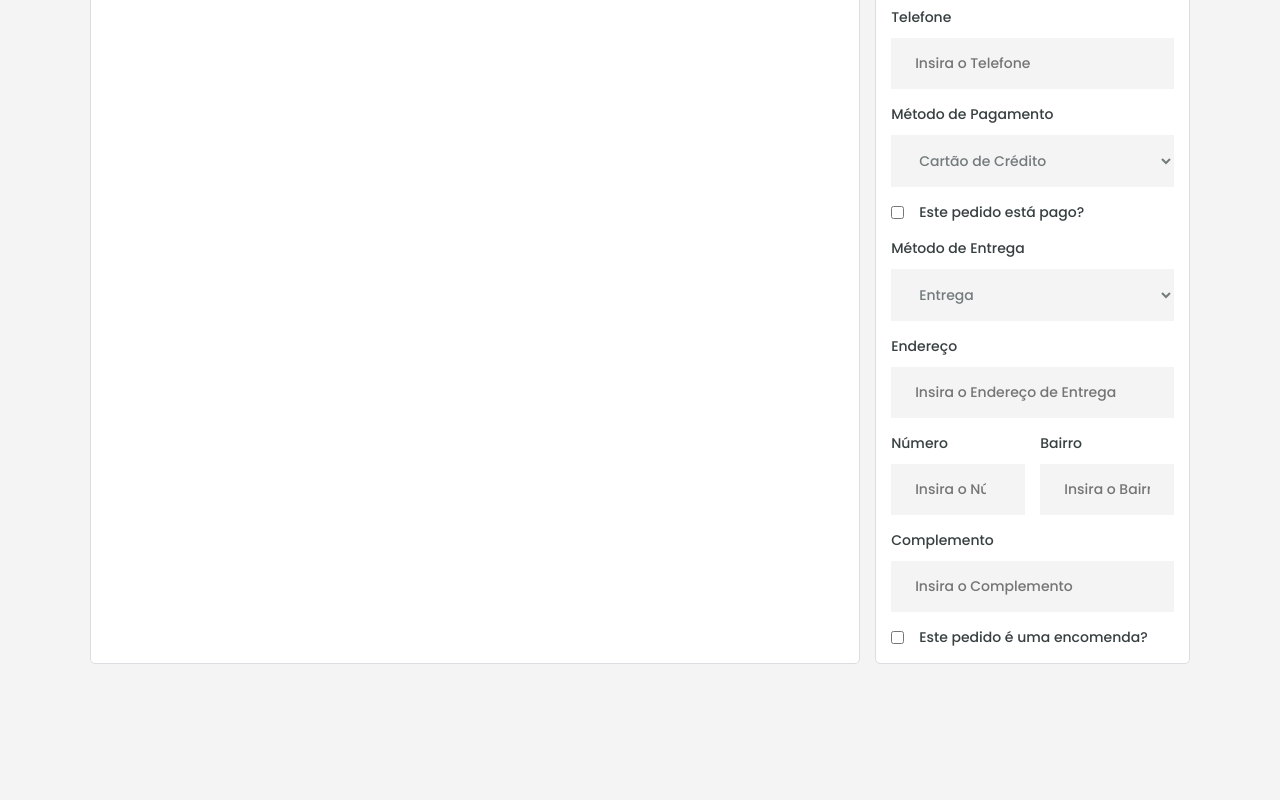
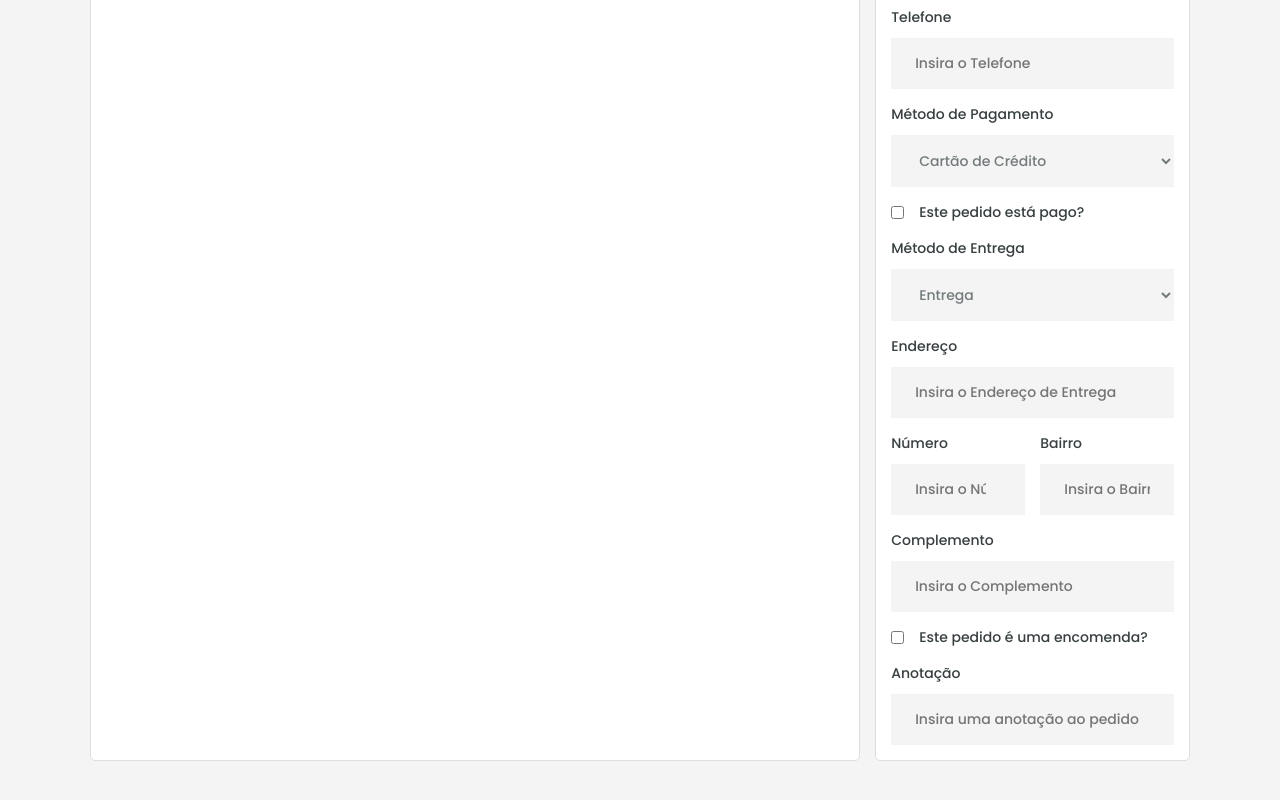
Before and after one commit to Emerson-MM-Filho/Order-Manager-Front, a React (Create React App) app: page /new-order in a window 1280 px wide. Shown: the part 322-1122 px from the top of the page. Built offline with nearby package versions, Linux system fonts and the light colour scheme.

Commit message:
create input to notes

```diff
--- a/src/components/NewOrderForm/index.js
+++ b/src/components/NewOrderForm/index.js
@@ -91,6 +91,7 @@ function NewOrderForm() {
             <LabelWithInput type='time' label='Hora de Entrega' text='Hora de Entrega' addClass='inline'/>
           </div>
         )}
+        <LabelWithInput type='text' label='Anotação' text='Insira uma anotação ao pedido'/>
       </div>
     </DefaultContainer>
   )
```
